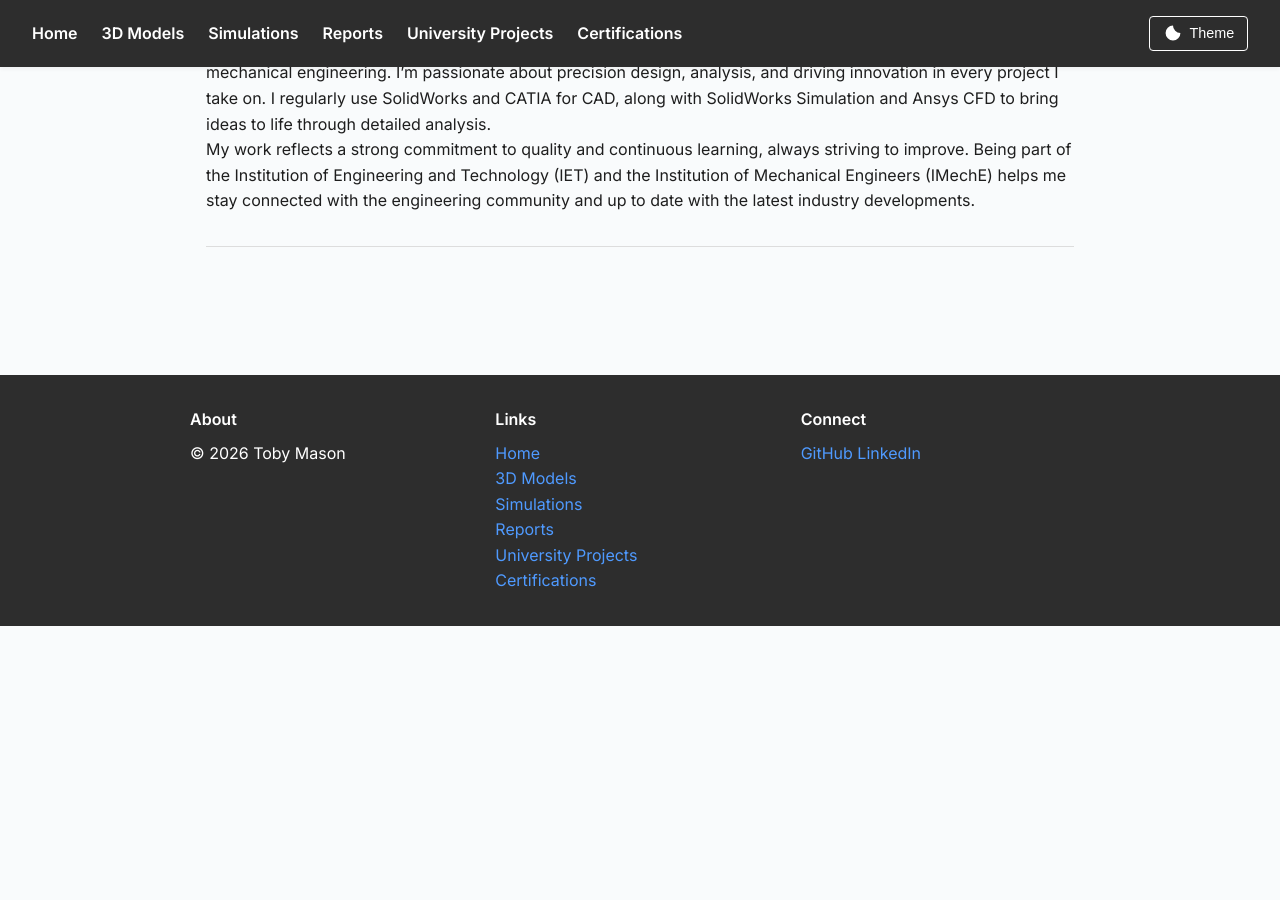
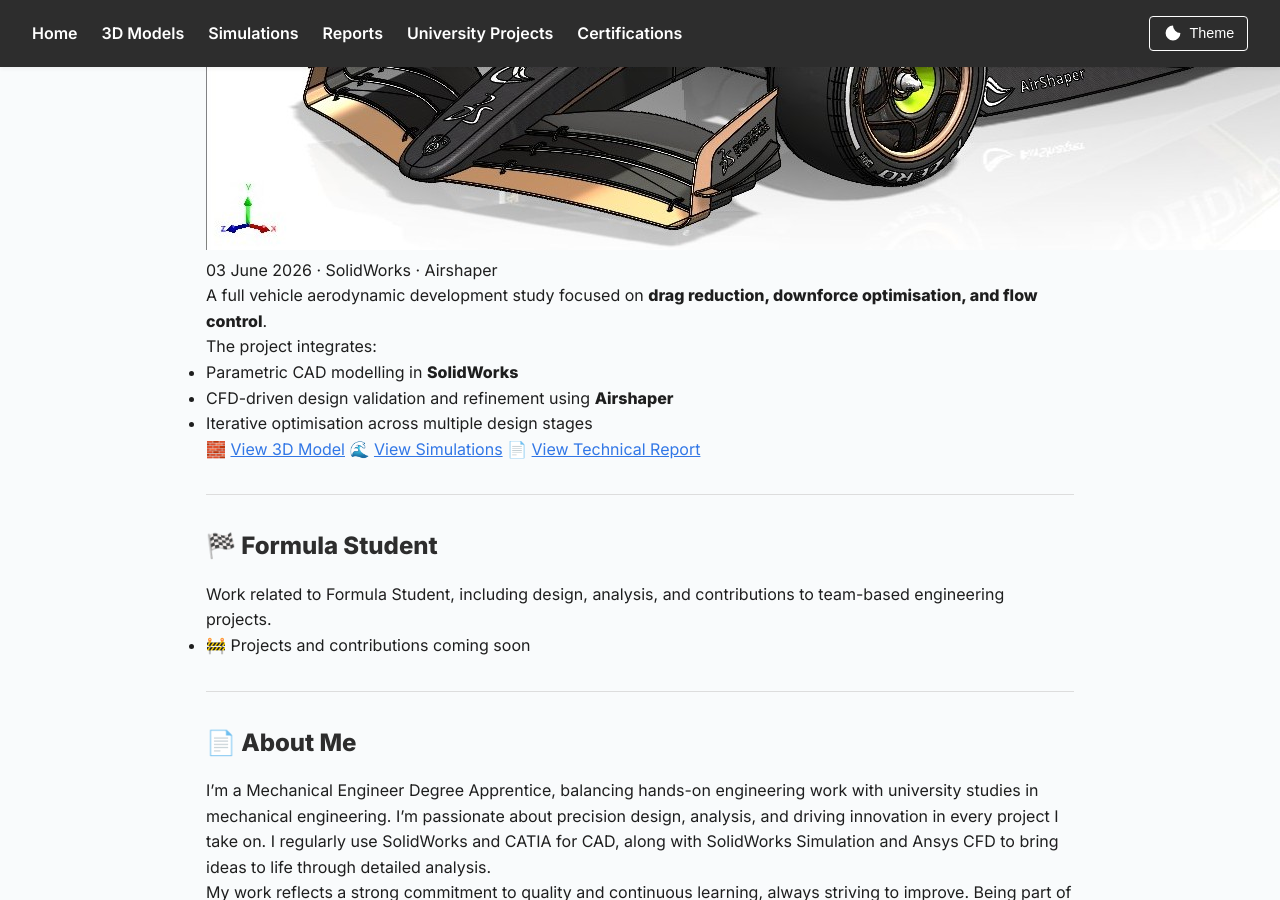
Before and after one commit to tob-mas/engineeringportfolio, a Jekyll site: the page built from index.md, in a window 1280 px wide and 900 px high, scrolled down 1762 px. Built offline with Jekyll 4.4.1, drawn with Linux system fonts in a browser that asks for light colours; before the commit the page ends 2388 px from its top, so only the background shows below that.

Commit message:
Add 2025 F1 Concept Car Development project details
Added a new project section for the 2025 Formula 1 Concept Car Development, including details on the project focus and tools used.

```diff
--- a/index.md
+++ b/index.md
@@ -55,10 +55,13 @@
 
 ---
 
-
 ## 🌟 Highlighted Project
 
 ### 🏎️ 2025 Formula 1 Concept Car Development
+
+![2025 F1 Concept Car]({{ site.baseurl }}/3d_models/03-06-26/front_three_quarter.jpg)
+
+03 June 2026 · SolidWorks · Airshaper
 
 A full vehicle aerodynamic development study focused on **drag reduction, downforce optimisation, and flow control**.
 
@@ -73,7 +76,6 @@
 
 ---
 
-
 ## 🏁 Formula Student
 
 Work related to Formula Student, including design, analysis, and contributions to team-based engineering projects.
@@ -82,7 +84,6 @@
 
 ---
 
-
 ## 📄 About Me
 
 I'm a Mechanical Engineer Degree Apprentice, balancing hands-on engineering work with university studies in mechanical engineering. I'm passionate about precision design, analysis, and driving innovation in every project I take on. I regularly use SolidWorks and CATIA for CAD, along with SolidWorks Simulation and Ansys CFD to bring ideas to life through detailed analysis.
```
